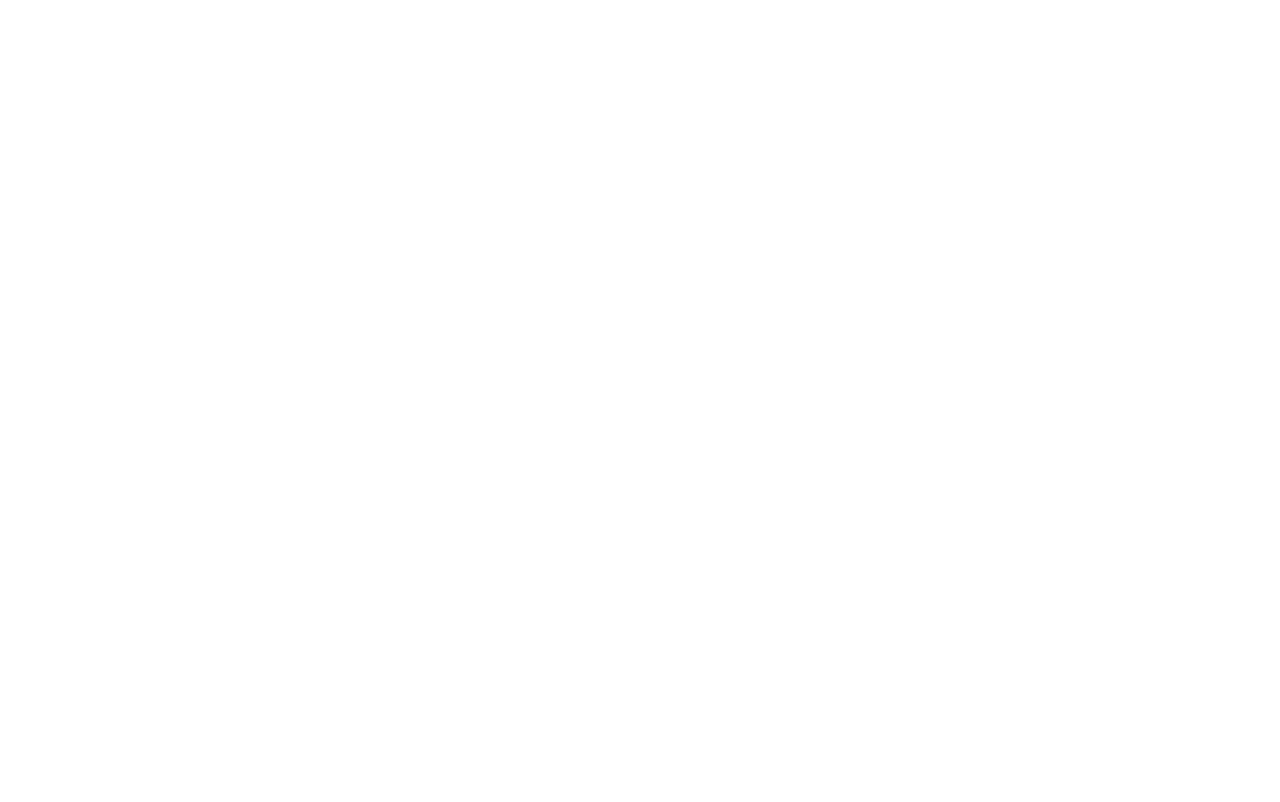
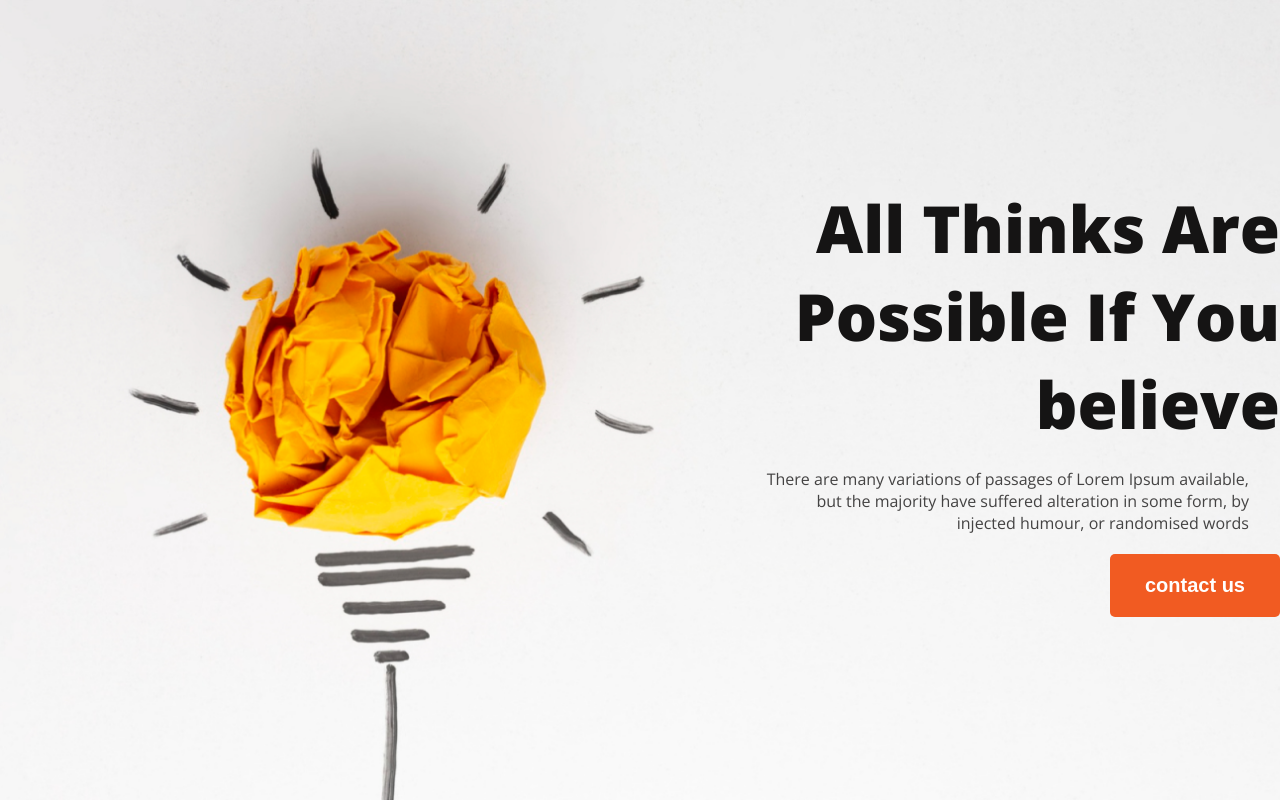
Before and after one commit to MosaddekHossen/02-New-year-new-me, a plain HTML site: page index.html in a window 1280 px wide. Shown: the top 802 px of the page. Drawn offline with nearby package versions, Linux system fonts and the light colour scheme.

Commit message:
my second commit

```diff
--- a/index.html
+++ b/index.html
@@ -1,11 +1,42 @@
 <!DOCTYPE html>
 <html lang="en">
+
 <head>
     <meta charset="UTF-8">
     <meta name="viewport" content="width=device-width, initial-scale=1.0">
+    <link rel="preconnect" href="https://fonts.googleapis.com">
+    <link rel="preconnect" href="https://fonts.gstatic.com" crossorigin>
+    <link
+        href="https://fonts.googleapis.com/css2?family=Open+Sans:ital,wght@0,400;0,600;0,800;1,700&family=Roboto:wght@100&display=swap"
+        rel="stylesheet">
+    <link rel="stylesheet" href="./style.css">
     <title>New-year-new-me</title>
 </head>
+<header>
+    <div class="head">
+        <h1>All Thinks Are Possible If You believe</h1>
+        <div class="header-description">There are many variations of passages of Lorem Ipsum available, but the majority
+            have suffered alteration in some form, by injected humour, or randomised words</div>
+        <button class="btn">contact us</button>
+    </div>
+</header>
+<main>
+    <section class="failures-section">
+        <div>
+            <img src="./images/person.png" alt="">
+        </div>
+        <div>
+            <h2>My failures of previous year</h2>
+            <p>Contrary to popular belief, Lorem Ipsum is not simply random text. It has roots in a piece of classical Latin literature from 45 BC, making it over 2000 years old. Richard McClintock.</p>
+        </div>
+    </section>
+</main>
+<footer>
+
+</footer>
+
 <body>
 
 </body>
+
 </html>
--- /dev/null
+++ b/style.css
@@ -0,0 +1,61 @@
+/* Basic setup */
+* {
+    margin: 0;
+    padding: 0;
+    box-sizing: border-box;
+}
+
+body {
+    font-family: 'Open Sans', sans-serif;
+}
+
+/* Header section */
+header {
+    background-image: url("./images/banner/banner1.png");
+    background-repeat: no-repeat;
+    background-position: left, bottom;
+    background-size: cover;
+    width: 100%;
+    height: 100vh;
+    display: flex;
+    align-items: center;
+    text-align: right;
+    justify-content: flex-end;
+
+}
+
+.head h1 {
+    width: 525px;
+    color: #151414;
+    font-size: 65px;
+    font-weight: 700;
+}
+
+.head .header-description {
+    width: 494px;
+    color: #444343;
+    font-size: 16px;
+    font-weight: 400;
+    margin: 20px 0;
+}
+
+.btn {
+    padding: 20px 35px;
+    color: #FFF;
+    font-size: 20px;
+    font-weight: 600;
+    border-radius: 5px;
+    background: #F15B22;
+    border: 0;
+}
+
+.failures-section {
+    display: flex;
+    align-items: center;
+    gap: 100px;
+    padding: 150px;
+}
+
+.failures-section img {
+    background-color: ;
+}
```
Also changed, not shown: images/banner/banner1.png (added), images/banner/banner2.png (added), images/banner/banner3.png (added), images/gradient1.png (added), images/gradient2.png (added), images/gradient3.png (added), images/icons/ecom.png (added), images/icons/fb.png (added), images/icons/js.png (added), images/icons/smoke.png (added), images/icons/twitter.png (added), images/icons/web.png (added), images/icons/youtube.png (added), images/person.png (added), 1 more files.
